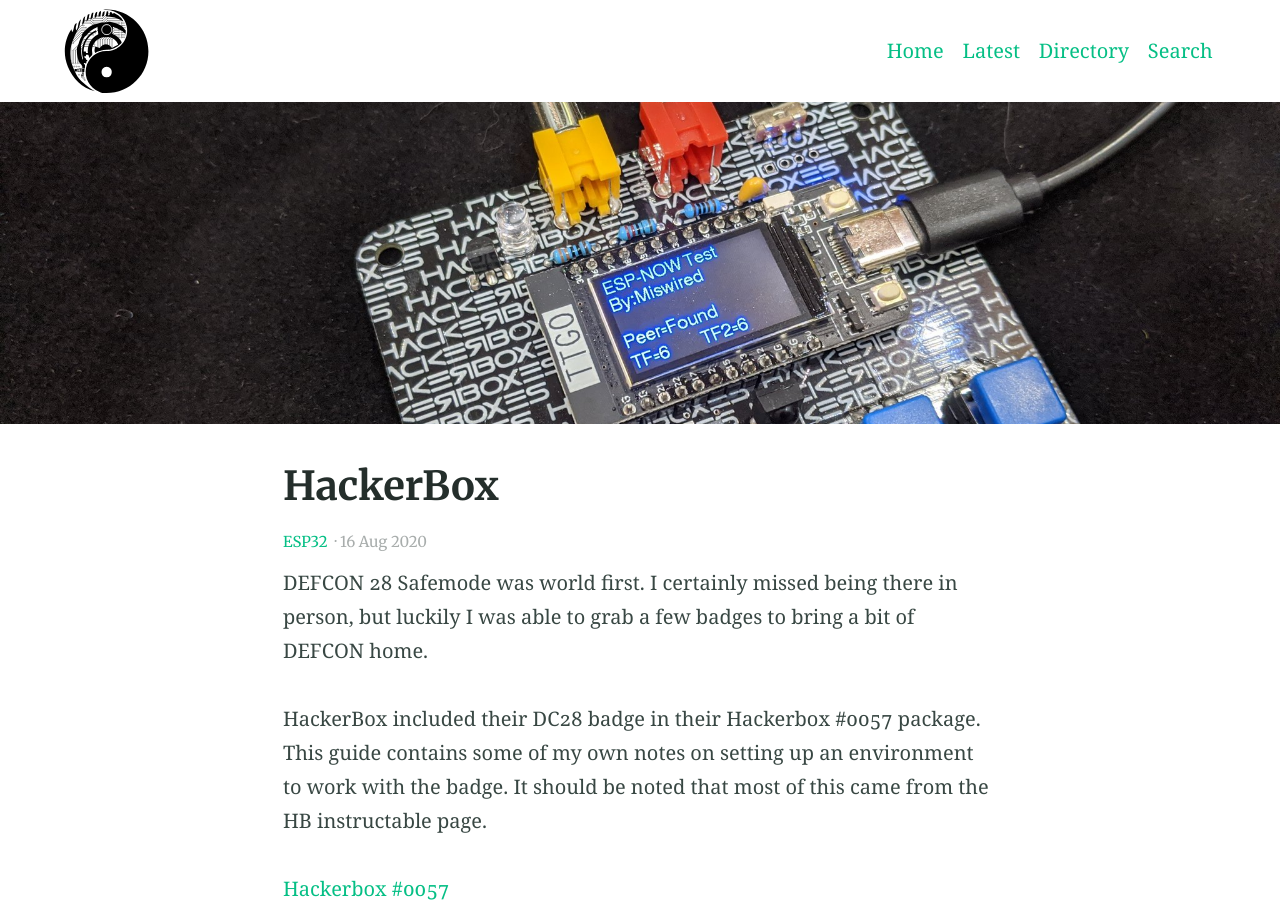
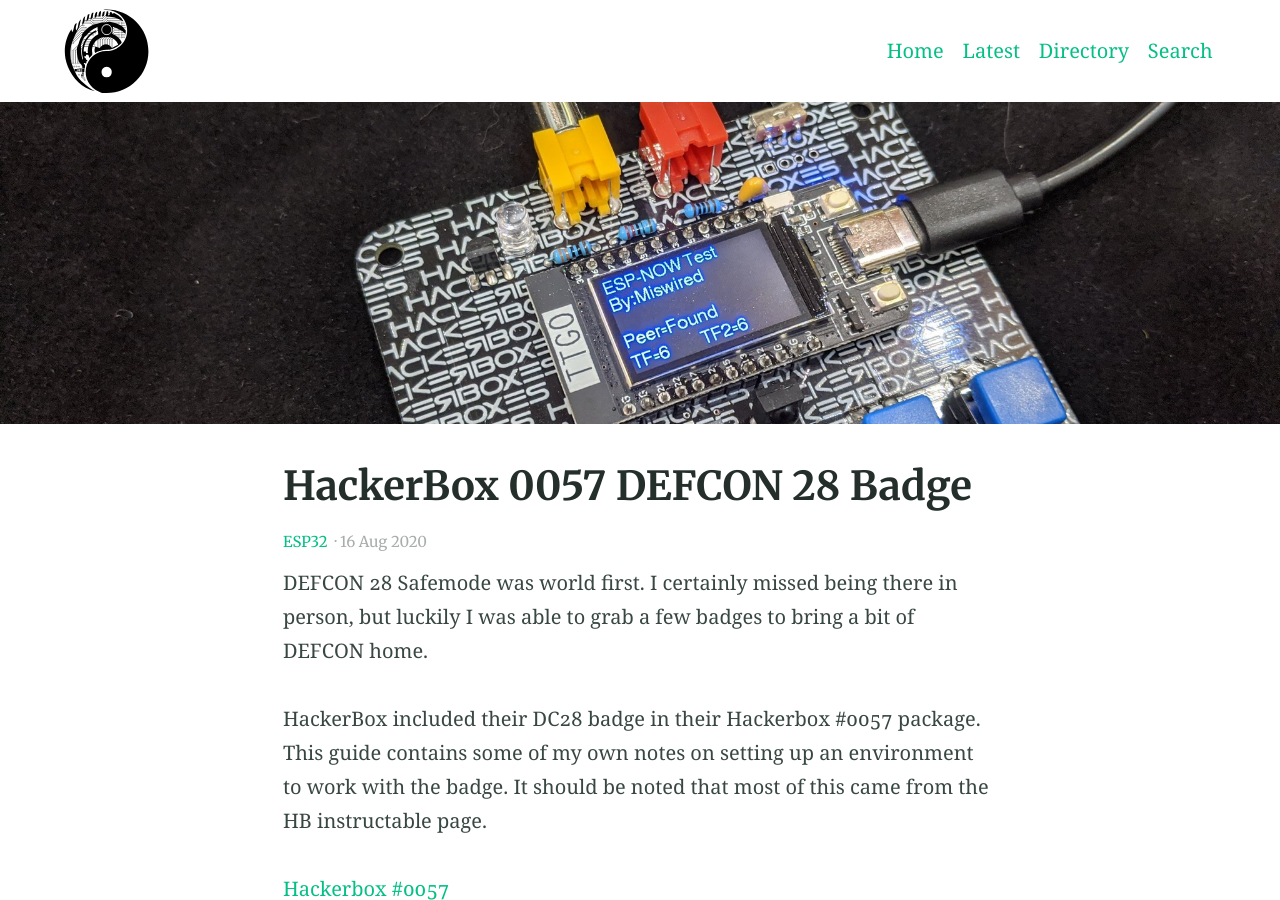
Before and after one commit to miswired/miswired.github.io, a Jekyll site: the page built from _posts/2020-08-16-HB0057DC28.md, in a window 1280 px wide and 900 px high. Built offline with Jekyll 4.4.1, drawn with Linux system fonts in a browser that asks for light colours; our own code applies the rules of GitHub Pages for plain Markdown files.

Commit message:
Fixing the hackerbox article title

```diff
--- a/_posts/2020-08-16-HB0057DC28.md
+++ b/_posts/2020-08-16-HB0057DC28.md
@@ -1,5 +1,5 @@
 ---
-title: HackerBox #0057 DEFCON 28 Badge
+title: HackerBox 0057 DEFCON 28 Badge
 categories:
 - ESP32
 feature_image: "/assets/heros/HB0057Badge.jpeg"
```
